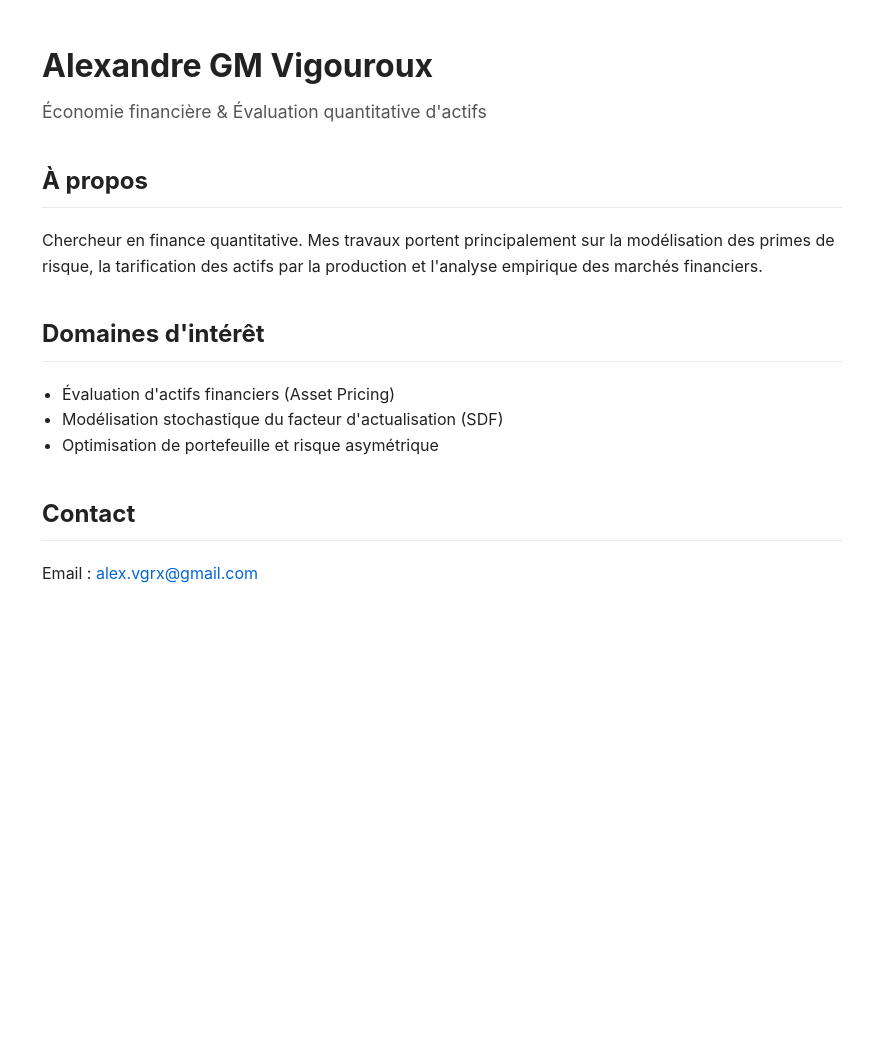
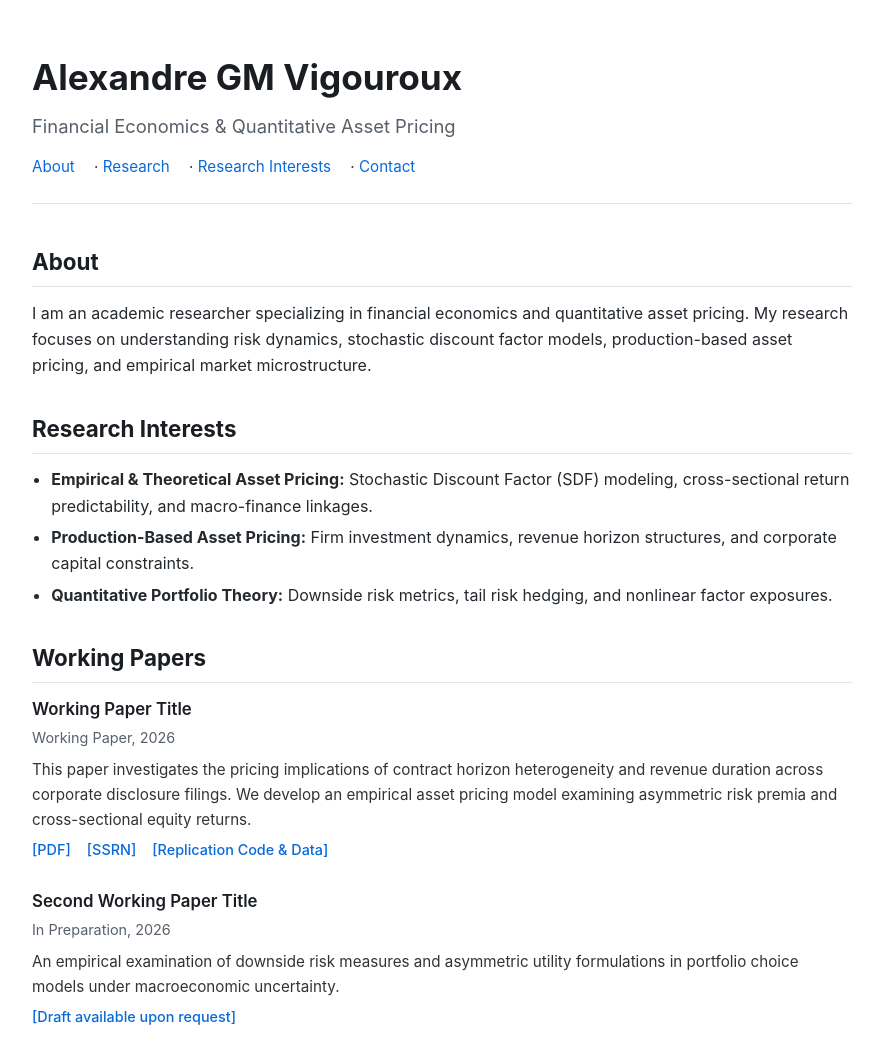
Before and after one commit to AlexandreGMVigouroux/AlexandreGMVigouroux.github.io, a plain HTML site: page index.html in a window 1280 px wide. Shown: the whole page, without its empty margins (198-1081 px from the left). Before the commit the page ends 800 px from the top, so only its background shows below. Drawn offline with Linux system fonts and the light colour scheme.

Commit message:
Update index.html

```diff
--- a/index.html
+++ b/index.html
@@ -1,57 +1,182 @@
 <!DOCTYPE html>
-<html lang="fr">
+<html lang="en">
 <head>
   <meta charset="UTF-8">
   <meta name="viewport" content="width=device-width, initial-scale=1.0">
   <title>Alexandre GM Vigouroux</title>
   <style>
+    :root {
+      --text-color: #24292e;
+      --heading-color: #1a1e22;
+      --link-color: #0969da;
+      --link-hover: #044289;
+      --border-color: #e1e4e8;
+      --muted-color: #57606a;
+      --bg-light: #f6f8fa;
+    }
+
     body {
-      font-family: -apple-system, BlinkMacSystemFont, "Segoe UI", Roboto, Helvetica, Arial, sans-serif;
-      line-height: 1.6;
-      color: #222;
-      max-width: 800px;
-      margin: 40px auto;
-      padding: 0 20px;
+      font-family: -apple-system, BlinkMacSystemFont, "Segoe UI", Roboto, "Helvetica Neue", Arial, sans-serif;
+      line-height: 1.65;
+      color: var(--text-color);
+      max-width: 820px;
+      margin: 48px auto;
+      padding: 0 24px;
     }
-    h1 { margin-bottom: 0.2em; font-size: 2em; }
-    h2 { margin-top: 1.5em; border-bottom: 1px solid #eaeaea; padding-bottom: 0.3em; }
-    .subtitle { color: #555; font-size: 1.1em; margin-bottom: 2em; }
-    .paper { margin-bottom: 1.5em; }
-    .paper-title { font-weight: bold; }
-    .paper-status { color: #666; font-size: 0.9em; font-style: italic; }
-    a { color: #0366d6; text-decoration: none; }
-    a:hover { text-decoration: underline; }
-    ul { padding-left: 20px; }
+
+    header {
+      margin-bottom: 2.5rem;
+      border-bottom: 1px solid var(--border-color);
+      padding-bottom: 1.5rem;
+    }
+
+    h1 {
+      font-size: 2.2rem;
+      color: var(--heading-color);
+      margin: 0 0 0.3rem 0;
+      font-weight: 700;
+    }
+
+    .subtitle {
+      font-size: 1.15rem;
+      color: var(--muted-color);
+      margin-bottom: 0.8rem;
+    }
+
+    .nav-links {
+      font-size: 0.95rem;
+    }
+
+    .nav-links a {
+      margin-right: 15px;
+    }
+
+    h2 {
+      font-size: 1.4rem;
+      color: var(--heading-color);
+      margin-top: 2rem;
+      margin-bottom: 0.8rem;
+      border-bottom: 1px solid var(--border-color);
+      padding-bottom: 0.3rem;
+    }
+
+    p {
+      margin: 0.8rem 0;
+    }
+
+    a {
+      color: var(--link-color);
+      text-decoration: none;
+    }
+
+    a:hover {
+      color: var(--link-hover);
+      text-decoration: underline;
+    }
+
+    .paper {
+      margin-bottom: 1.6rem;
+    }
+
+    .paper-title {
+      font-size: 1.05rem;
+      font-weight: 600;
+      color: var(--heading-color);
+    }
+
+    .paper-meta {
+      color: var(--muted-color);
+      font-size: 0.9rem;
+      margin: 0.2rem 0;
+    }
+
+    .paper-abstract {
+      font-size: 0.95rem;
+      color: #333;
+      margin: 0.4rem 0;
+    }
+
+    .paper-links {
+      font-size: 0.9rem;
+      margin-top: 0.3rem;
+    }
+
+    .paper-links a {
+      margin-right: 12px;
+      font-weight: 500;
+    }
+
+    ul {
+      padding-left: 1.2rem;
+      margin: 0.5rem 0;
+    }
+
+    li {
+      margin-bottom: 0.3rem;
+    }
+
+    footer {
+      margin-top: 3.5rem;
+      padding-top: 1.5rem;
+      border-top: 1px solid var(--border-color);
+      font-size: 0.85rem;
+      color: var(--muted-color);
+    }
   </style>
 </head>
 <body>
 
   <header>
     <h1>Alexandre GM Vigouroux</h1>
-    <div class="subtitle">Économie financière & Évaluation quantitative d'actifs</div>
+    <div class="subtitle">Financial Economics & Quantitative Asset Pricing</div>
+    <div class="nav-links">
+      <a href="#about">About</a> &middot;
+      <a href="#research">Research</a> &middot;
+      <a href="#interests">Research Interests</a> &middot;
+      <a href="#contact">Contact</a>
+    </div>
   </header>
 
-  <section id="bio">
-    <h2>À propos</h2>
+  <section id="about">
+    <h2>About</h2>
     <p>
-      Chercheur en finance quantitative. Mes travaux portent principalement sur la modélisation des primes de risque,
-      la tarification des actifs par la production et l'analyse empirique des marchés financiers.
+      I am an academic researcher specializing in financial economics and quantitative asset pricing.
+      My research focuses on understanding risk dynamics, stochastic discount factor models,
+      production-based asset pricing, and empirical market microstructure.
     </p>
   </section>
 
   <section id="interests">
-    <h2>Domaines d'intérêt</h2>
+    <h2>Research Interests</h2>
     <ul>
-      <li>Évaluation d'actifs financiers (Asset Pricing)</li>
-      <li>Modélisation stochastique du facteur d'actualisation (SDF)</li>
-      <li>Optimisation de portefeuille et risque asymétrique</li>
+      <li><strong>Empirical & Theoretical Asset Pricing:</strong> Stochastic Discount Factor (SDF) modeling, cross-sectional return predictability, and macro-finance linkages.</li>
+      <li><strong>Production-Based Asset Pricing:</strong> Firm investment dynamics, revenue horizon structures, and corporate capital constraints.</li>
+      <li><strong>Quantitative Portfolio Theory:</strong> Downside risk metrics, tail risk hedging, and nonlinear factor exposures.</li>
     </ul>
   </section>
 
-  <section id="contact">
-    <h2>Contact</h2>
-    <p>Email : <a href="mailto:alex.vgrx@gmail.com">alex.vgrx@gmail.com</a></p>
-  </section>
+  <section id="research">
+    <h2>Working Papers</h2>
 
-</body>
-</html>
+    <div class="paper">
+      <div class="paper-title">Working Paper Title</div>
+      <div class="paper-meta">Working Paper, 2026</div>
+      <p class="paper-abstract">
+        This paper investigates the pricing implications of contract horizon heterogeneity and revenue duration across corporate disclosure filings. We develop an empirical asset pricing model examining asymmetric risk premia and cross-sectional equity returns.
+      </p>
+      <div class="paper-links">
+        <a href="#">[PDF]</a>
+        <a href="#">[SSRN]</a>
+        <a href="#">[Replication Code & Data]</a>
+      </div>
+    </div>
+
+    <div class="paper">
+      <div class="paper-title">Second Working Paper Title</div>
+      <div class="paper-meta">In Preparation, 2026</div>
+      <p class="paper-abstract">
+        An empirical examination of downside risk measures and asymmetric utility formulations in portfolio choice models under macroeconomic uncertainty.
+      </p>
+      <div class="paper-links">
+        <a href="#">[Draft available upon request]</a>
+      </div>
```
